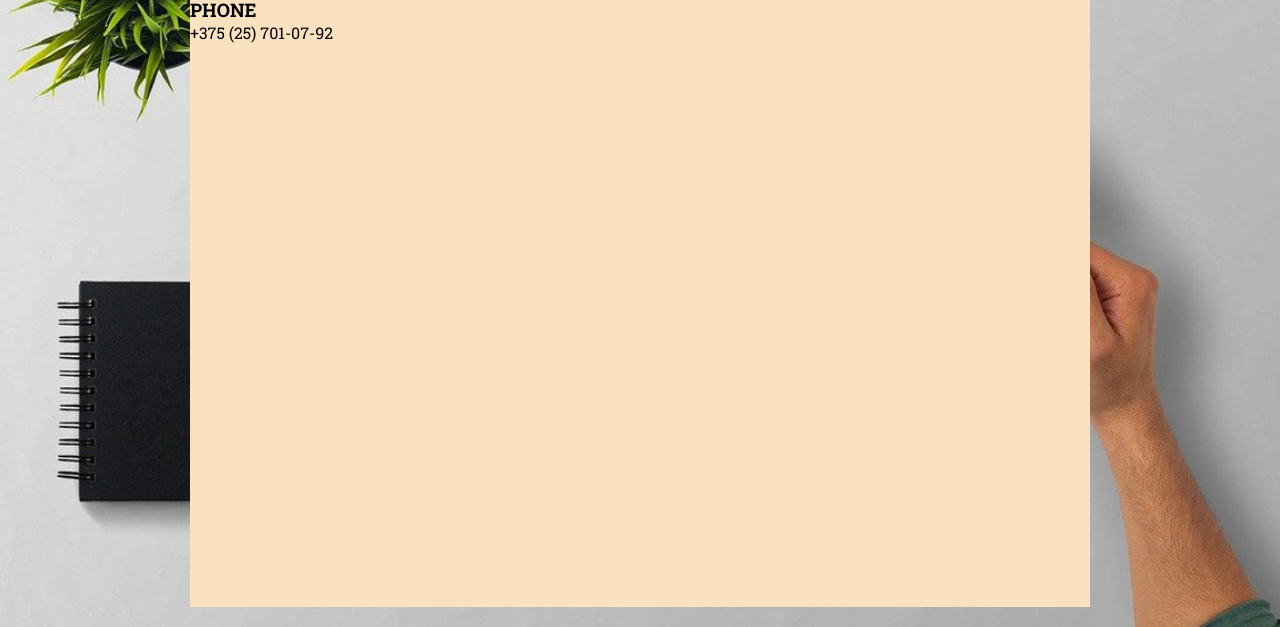
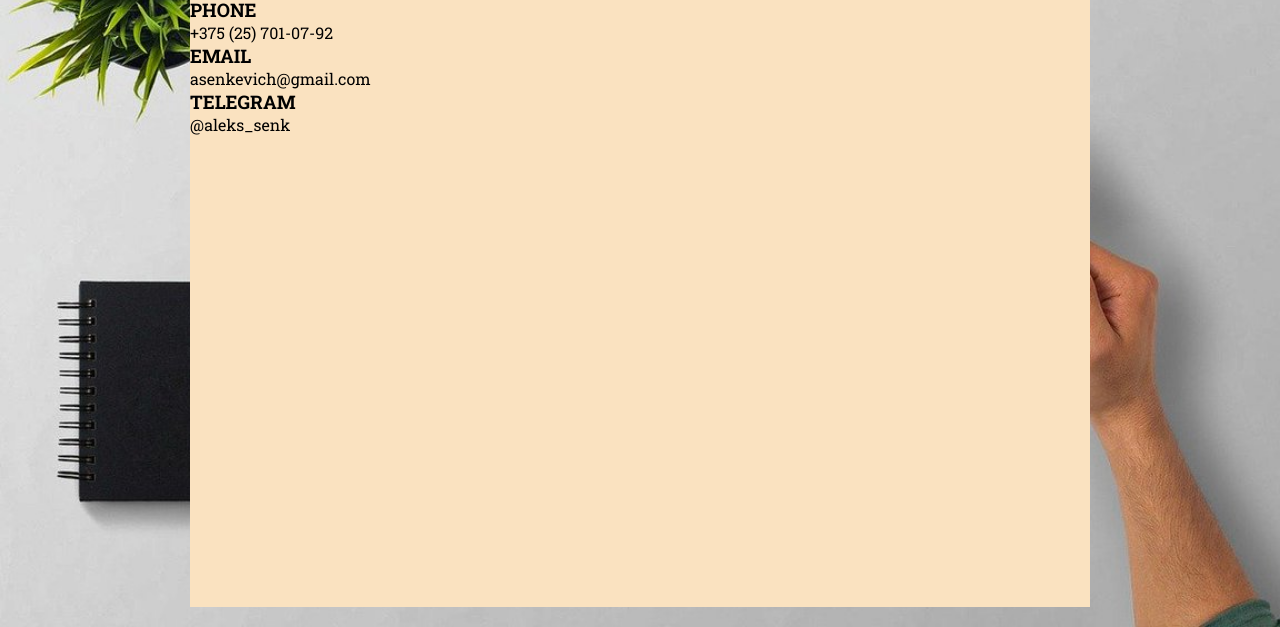
Before and after one commit to MVPmiami/TestTask, a website: page index.html in a window 1280 px wide. Shown: the part 173-800 px from the top of the page. Drawn offline with Linux system fonts and the light colour scheme; files that its build step writes are made by us from their sources; files whose address does not match are found by name.

Commit message:
add: added email and telegram

```diff
--- a/index.html
+++ b/index.html
@@ -29,6 +29,20 @@
                             </div>
                             <div class="phone-ico"></div>
                         </div>
+                        <div class="email">
+                            <div class="email-data">
+                                <h3 class="email-data-header">EMAIL</h3>
+                                <p class="email-data-mail">asenkevich@gmail.com</p>
+                            </div>
+                            <div class="email-ico"></div>
+                        </div>
+                        <div class="telegram">
+                            <div class="telegram-data">
+                                <h3 class="telegram-data-header">TELEGRAM</h3>
+                                <p class="telegram-data-telega">@aleks_senk</p>
+                            </div>
+                            <div class="telegram-ico"></div>
+                        </div>
                     </div>
                     <div class="education"></div>
                     <div class="skills"></div>
```
